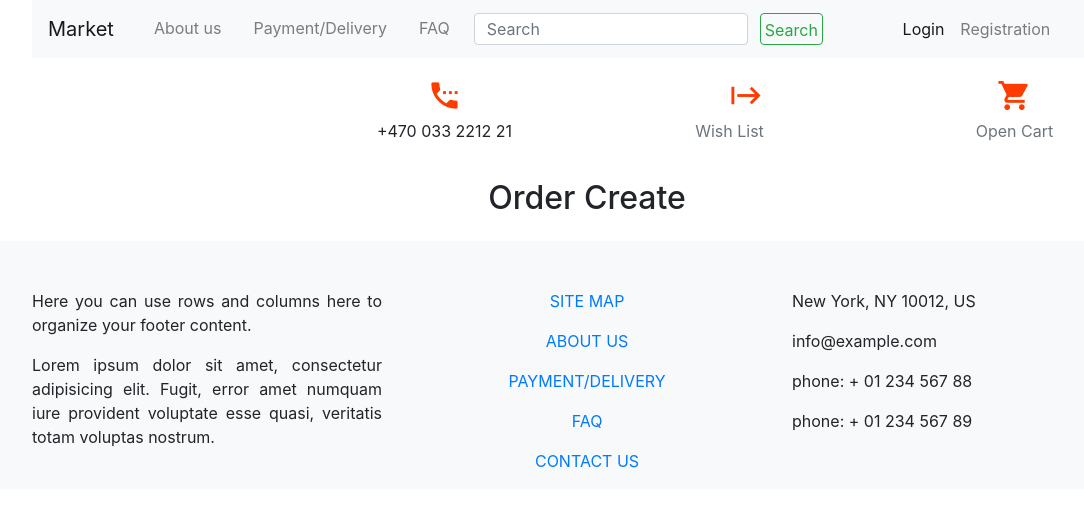
After one commit to yurabysaha/de_market, a Django app: page /order/ in a window 1280 px wide. The commit adds this page. Shown: the top 507 px of the page, without its empty margins (53-1137 px from the left). Run offline with Django 3.2, Linux system fonts and the light colour scheme; parts of the project's set-up code (start-up, migrations or seed data) failed here and were passed over; some libraries are stand-ins or nearby versions.

Commit message:
Order - added structure

```diff
--- a/cart/templates/cart.html
+++ b/cart/templates/cart.html
@@ -39,7 +39,7 @@
       <tr>
         <td><a href="/" class="btn btn-outline-secondary">Continue Shopping</a></td>
         <td colspan="2" class="hidden-xs text-center"><strong>Total price: € {{ cart_total }}</strong></td>
-        <td ><a href="#" class="btn btn-outline-danger btn-block">Checkout</a></td>
+        <td><a href="{% url 'create_order' %}" class="btn btn-outline-danger btn-block">Checkout</a></td>
       </tr>
     </tfoot>
   </table>
--- a/de_market/urls.py
+++ b/de_market/urls.py
@@ -29,6 +29,7 @@ urlpatterns = [
     path('cart/', include('cart.urls')),
     path('item/', include('product.urls')),
     path('wishlist/', include('wishlist.urls')),
+    path('order/', include('order.urls')),
 ]
 
 
--- /dev/null
+++ b/order/templates/order/order.html
@@ -0,0 +1,9 @@
+{% extends "base.html" %}
+{% load i18n %}
+{% load static %}
+
+{% block content %}
+
+        <h2 class="text-center">Order Create</h2>
+
+{% endblock %}
--- /dev/null
+++ b/order/urls.py
@@ -0,0 +1,6 @@
+from django.urls import path
+from . import views
+
+urlpatterns = [
+    path('', views.create_order, name="create_order"),
+]
--- a/order/views.py
+++ b/order/views.py
@@ -1,3 +1,6 @@
-from django.shortcuts import render
+from django.shortcuts import render, get_object_or_404
 
-# Create your views here.
+
+def create_order(request):
+
+    return render(request, 'order/order.html')
--- a/pages/views.py
+++ b/pages/views.py
@@ -1,5 +1,4 @@
 from django.shortcuts import render, get_object_or_404
-
 from product.models import Item, Category
 
 
```
Also changed, not shown: order/forms.py (added, +11 -0 lines).
